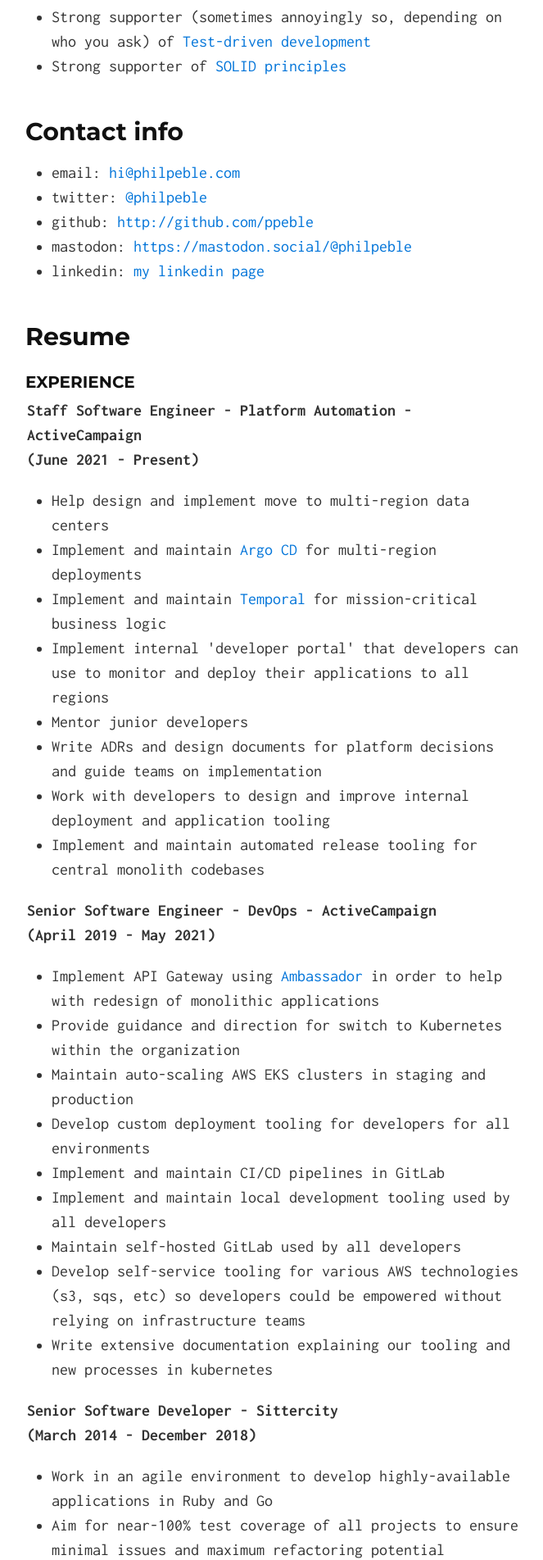
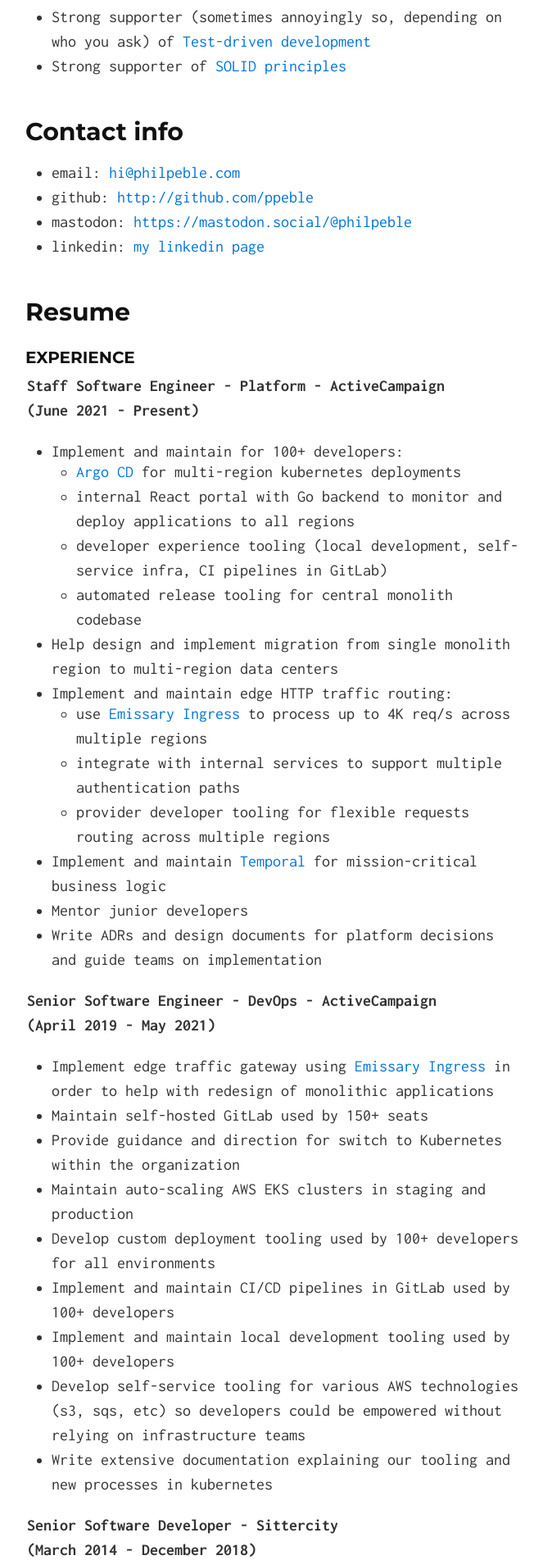
Before and after one commit to ppeble/ppeble.github.io, a Jekyll site: the page built from index.md, in a window 1280 px wide. Shown: the part 954-2857 px from the top of the page at 82% size, without its empty margins (307-970 px from the left). Built offline with Jekyll 4.4.1, drawn with Linux system fonts in a browser that asks for light colours; some of the changed text lies outside the part shown.

Commit message:
Update with latest info for Jan 2026

```diff
--- a/css/main.scss
+++ b/css/main.scss
@@ -7,3 +7,9 @@
   'normalize',
   'solo',
   'syntax';
+
+.nested-compact {
+  margin-top: -0.25em;    // Pull nested list closer to parent
+  margin-bottom: 0em;     // Maintain some spacing
+  padding-left: 1.5em;    // Adjust indentation if needed
+}
--- a/index.md
+++ b/index.md
@@ -21,7 +21,6 @@ I live in the North Chicago suburbs with my wonderful partner, our son and two d
 ## Contact info
 
 * email: <a href='mailto:hi@philpeble.com'>hi@philpeble.com</a>
-* twitter: <a href='https://twitter.com/philpeble'>@philpeble</a>
 * github: <a href='https://github.com/ppeble'>http://github.com/ppeble</a>
 * mastodon: <a href='https://mastodon.social/@philpeble'>https://mastodon.social/@philpeble</a>
 * linkedin: <a href='https://www.linkedin.com/in/phil-peble-9748974a/'>my linkedin page</a>
@@ -32,31 +31,42 @@ I live in the North Chicago suburbs with my wonderful partner, our son and two d
 
 ### Experience
 
-<strong>Staff Software Engineer - Platform Automation - ActiveCampaign</strong><br/>
+<strong>Staff Software Engineer - Platform - ActiveCampaign</strong><br/>
 <strong>(June 2021 - Present)</strong>
 
 <ul>
-  <li>Help design and implement move to multi-region data centers</li>
-  <li>Implement and maintain <a href='https://argoproj.github.io/argo-cd/'>Argo CD</a> for multi-region deployments</li>
-  <li>Implement and maintain <a href='https://temporal.io/'>Temporal</a> for mission-critical business logic</li>
-  <li>Implement internal 'developer portal' that developers can use to monitor and deploy their applications to all regions</li>
+  <li>Implement and maintain for 100+ developers:
+    <ul class="nested-compact">
+      <li><a href='https://argo-cd.readthedocs.io/en/stable/' target="_blank" rel="noopener noreferrer">Argo CD</a> for multi-region kubernetes deployments</li>
+      <li>internal React portal with Go backend to monitor and deploy applications to all regions</li>
+      <li>developer experience tooling (local development, self-service infra, CI pipelines in GitLab)</li>
+      <li>automated release tooling for central monolith codebase</li>
+    </ul>
+  </li>
+  <li>Help design and implement migration from single monolith region to multi-region data centers</li>
+  <li>Implement and maintain edge HTTP traffic routing:
+    <ul class="nested-compact">
+      <li>use <a href='https://emissary-ingress.dev/' target="_blank" rel="noopener noreferrer">Emissary Ingress</a> to process up to 4K req/s across multiple regions</li>
+      <li>integrate with internal services to support multiple authentication paths</li>
+      <li>provider developer tooling for flexible requests routing across multiple regions</li>
+    </ul>
+  </li>
+  <li>Implement and maintain <a href='https://temporal.io/' target="_blank" rel="noopener noreferrer">Temporal</a> for mission-critical business logic</li>
   <li>Mentor junior developers</li>
   <li>Write ADRs and design documents for platform decisions and guide teams on implementation</li>
-  <li>Work with developers to design and improve internal deployment and application tooling</li>
-  <li>Implement and maintain automated release tooling for central monolith codebases</li>
 </ul>
 
 <strong>Senior Software Engineer - DevOps - ActiveCampaign</strong><br/>
 <strong>(April 2019 - May 2021)</strong>
 
 <ul>
-  <li>Implement API Gateway using <a href='https://www.getambassador.io/'>Ambassador</a> in order to help with redesign of monolithic applications</li>
+  <li>Implement edge traffic gateway using <a href='https://emissary-ingress.dev' target="_blank" rel="noopener noreferrer">Emissary Ingress</a> in order to help with redesign of monolithic applications</li>
+  <li>Maintain self-hosted GitLab used by 150+ seats</li>
   <li>Provide guidance and direction for switch to Kubernetes within the organization</li>
   <li>Maintain auto-scaling AWS EKS clusters in staging and production</li>
-  <li>Develop custom deployment tooling for developers for all environments</li>
-  <li>Implement and maintain CI/CD pipelines in GitLab</li>
-  <li>Implement and maintain local development tooling used by all developers</li>
-  <li>Maintain self-hosted GitLab used by all developers</li>
+  <li>Develop custom deployment tooling used by 100+ developers for all environments</li>
+  <li>Implement and maintain CI/CD pipelines in GitLab used by 100+ developers</li>
+  <li>Implement and maintain local development tooling used by 100+ developers</li>
   <li>Develop self-service tooling for various AWS technologies (s3, sqs, etc) so developers could be empowered without relying on infrastructure teams</li>
   <li>Write extensive documentation explaining our tooling and new processes in kubernetes</li>
 </ul>
@@ -99,14 +109,11 @@ I live in the North Chicago suburbs with my wonderful partner, our son and two d
 
 <strong>Languages</strong>
 <ul>
+  <li>Strong Go</li>
   <li>Strong Ruby</li>
-  <li>Strong Go</li>
   <li>Strong SQL</li>
   <li>Strong shell scripting</li>
   <li>Java</li>
-  <li>HTML</li>
-  <li>CSS</li>
-  <li>C#</li>
   <li>Typescript</li>
 </ul>
 
@@ -121,7 +128,7 @@ I live in the North Chicago suburbs with my wonderful partner, our son and two d
   <li><a href='https://rubyonrails.org/'>Ruby on Rails</a></li>
   <li><a href='https://gokit.io/'>Go kit</a></li>
   <li>PostgreSQL, mySQL, Oracle, Teradata</li>
-  <li>Ubuntu, AIX, and Red Hat Enterprise Linux</li>
+  <li>Ubuntu, Red Hat Enterprise Linux</li>
   <li>Docker</li>
   <li>git and Clearcase (please please please don't ask me to work with Clearcase again)</li>
   <li>ZeroMQ (and general socket/message queues)</li>
@@ -131,6 +138,8 @@ I live in the North Chicago suburbs with my wonderful partner, our son and two d
   <li>Terraform</li>
   <li>GitLab (and auto-devops)</li>
   <li>Kubernetes</li>
+  <li>Argo CD</li>
+  <li>React</li>
 </ul>
 
 ### Education
```
Also changed, not shown: other parts of index.md (+1 -1 lines), 2 other files.
